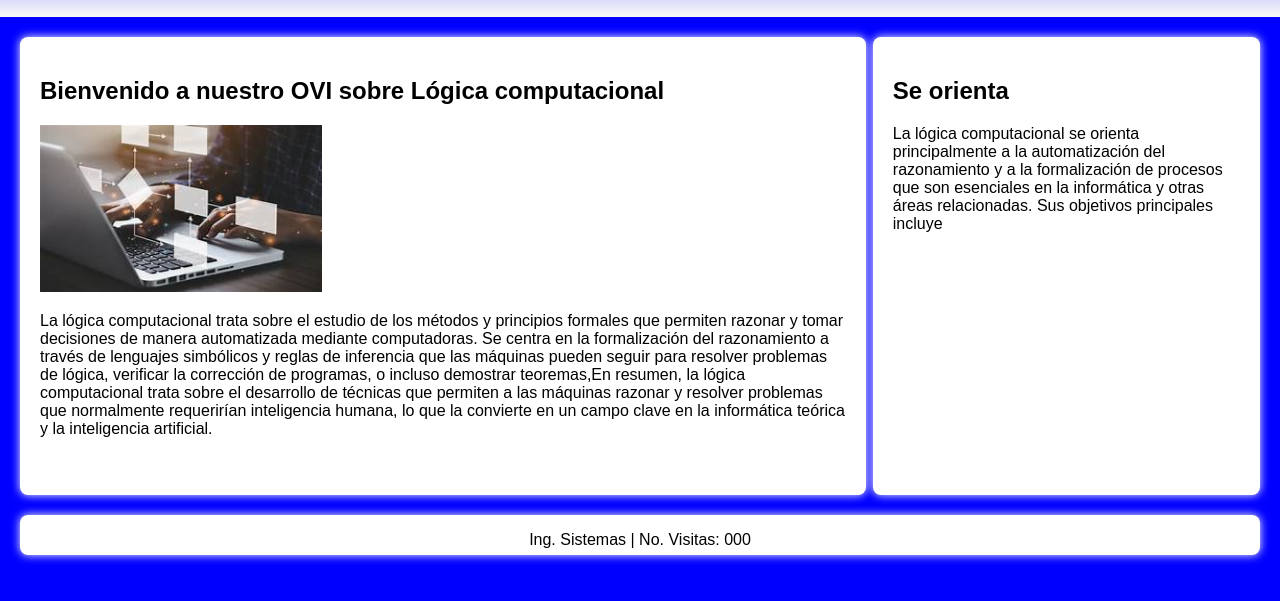
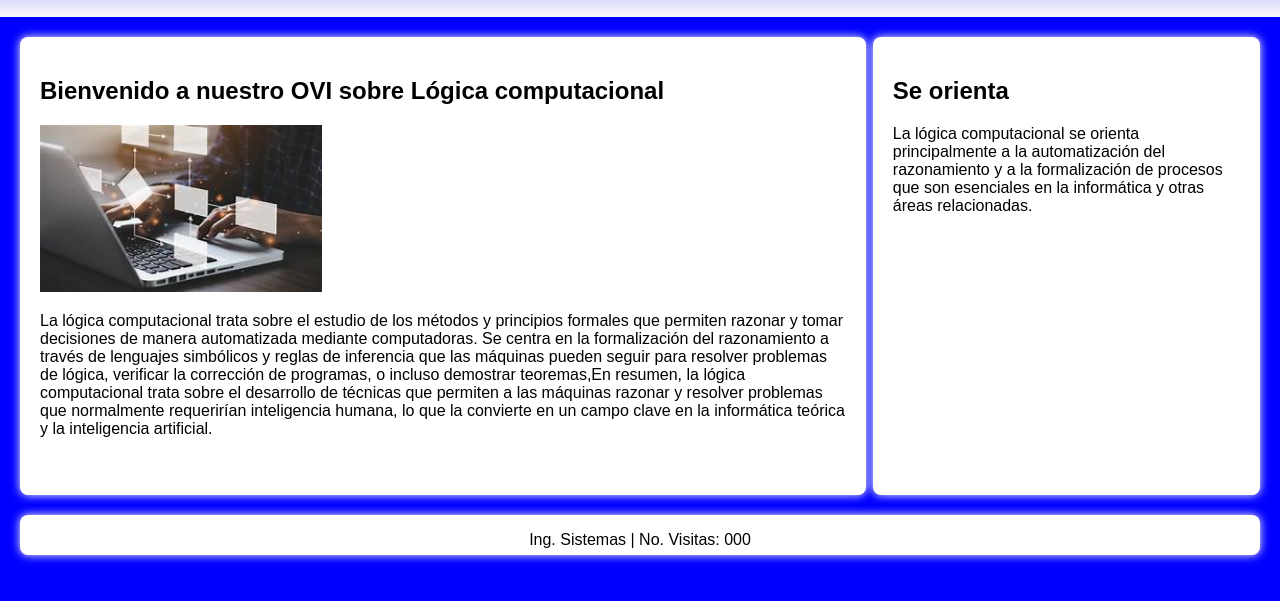
Before and after one commit to Rafaelmoreles/parcialovi1, a plain HTML site: page index.html in a window 1280 px wide. Shown: the part 123-724 px from the top of the page. Drawn offline with Linux system fonts and the light colour scheme.

Commit message:
Update index.html

```diff
--- a/index.html
+++ b/index.html
@@ -42,8 +42,7 @@
             <h2>Se orienta </h2>
             <p>
                 La lógica computacional se orienta principalmente a la automatización del razonamiento y a la
-                formalización de procesos que son esenciales en la informática y otras áreas relacionadas. Sus objetivos
-                principales incluye</p>
+                formalización de procesos que son esenciales en la informática y otras áreas relacionadas. </p>
         </div>
     </div>
 
```
